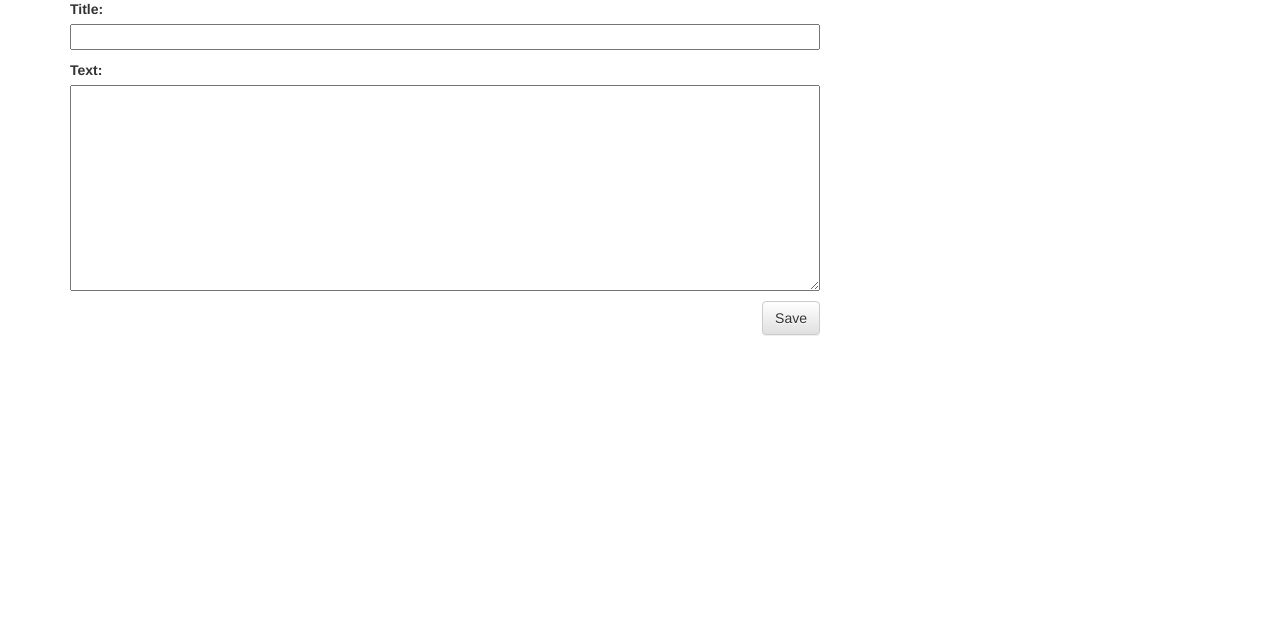
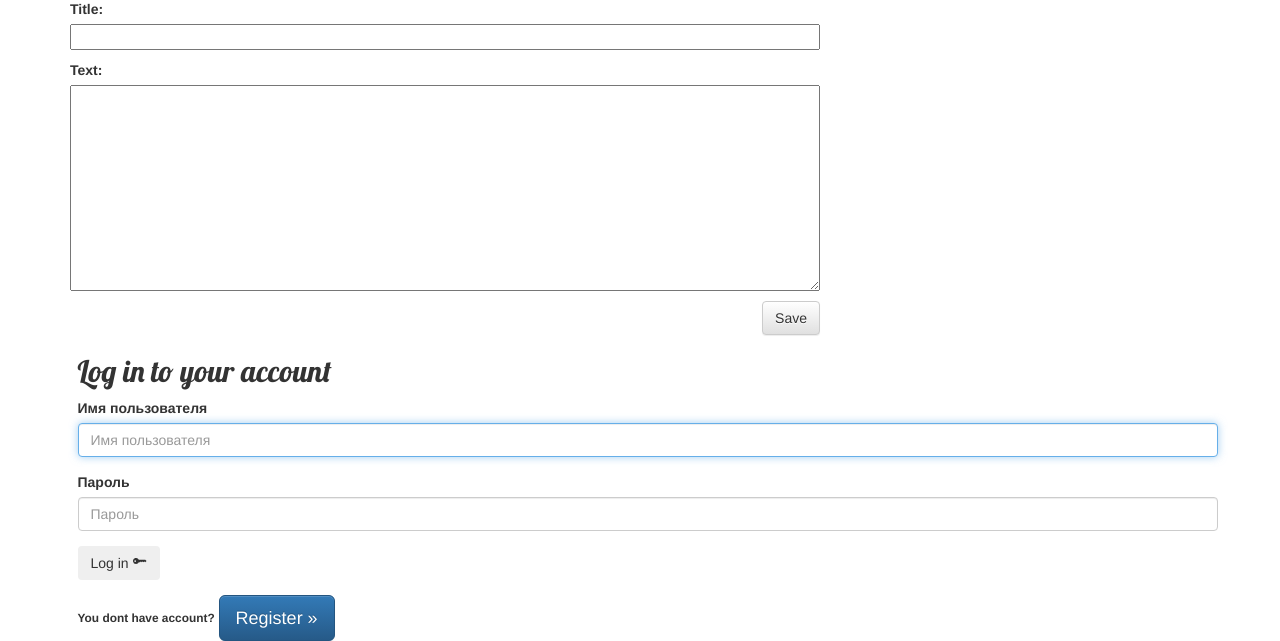
Before and after one commit to AraikaAbaevna/my-first-blog, a Django app: page /post/new/ in a window 1280 px wide. Shown: the part 208-849 px from the top of the page. Before the commit the page ends 544 px from the top, so only its background shows below. Run offline with Django 3.2, Linux system fonts and the light colour scheme; some libraries are stand-ins or nearby versions.

```diff
--- a/blog/templates/blog/base.html
+++ b/blog/templates/blog/base.html
@@ -22,5 +22,37 @@
                 </div>
             </div>
         </div>
+        <main role="main" class="container">
+            <div class="pb-2 mb-2 border-bottom">
+
+        <h2>Log in to your account</h2>
+
+            </div>
+            <div>
+
+            <form method="post" action="/users/login/" class="form">
+                <input type="hidden" name="csrfmiddlewaretoken" value="Z0jnrirnaj5OV2LLpHpl1bPZUNX580CLPMXnnR5ynRWWvYV5jgm4V8afGvAUoJwd">
+
+                <div class="form-group"><label for="id_username">Имя пользователя</label><input type="text" name="username" autofocus autocapitalize="none" autocomplete="username" maxlength="150" class="form-control" placeholder="Имя пользователя" title="" required id="id_username"></div>
+        <div class="form-group"><label for="id_password">Пароль</label><input type="password" name="password" autocomplete="current-password" class="form-control" placeholder="Пароль" title="" required id="id_password"></div>
+                <div class="form-group">
+                <button  class="btn btn-outline-primary" name="submit">
+                  Log in
+                  <svg width="1em" height="1em" viewBox="0 0 16 16" class="bi bi-key-fill" fill="currentColor" xmlns="http://www.w3.org/2000/svg">
+          <path fill-rule="evenodd" d="M3.5 11.5a3.5 3.5 0 1 1 3.163-5H14L15.5 8 14 9.5l-1-1-1 1-1-1-1 1-1-1-1 1H6.663a3.5 3.5 0 0 1-3.163 2zM2.5 9a1 1 0 1 0 0-2 1 1 0 0 0 0 2z"/>
+        </svg>
+                </button>
+                </div>
+                <input type="hidden" name="next"
+                       value="/" />
+            </form>
+
+        <small><strong>You dont have account?</stong></small>
+        <a class="btn btn-lg btn-primary" href="/users/register/" role="button">Register &raquo;</a>
+
+
+
+            </div>
+        </main>
     </body>
 </html>
```
